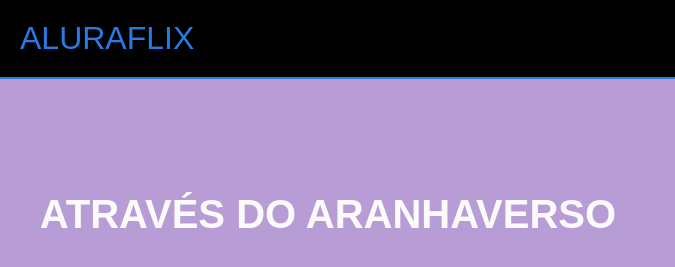
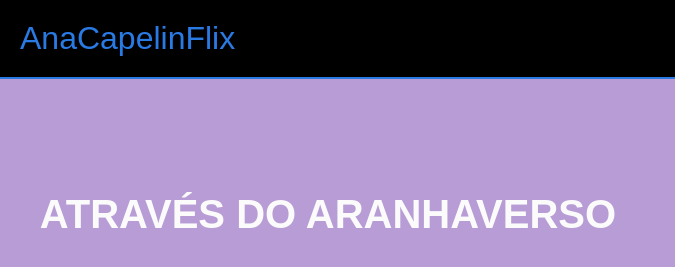
Before and after one commit to AnaCapelin/AnaCapelinFlixx, a plain HTML site: page index.html in a window 1280 px wide. Shown: the top 267 px of the page, 0-675 px from the left. Drawn offline with Linux system fonts and the light colour scheme.

Commit message:
atualização

```diff
--- a/index.html
+++ b/index.html
@@ -10,7 +10,7 @@
 
 
 <body>
-    <header>ALURAFLIX</header>
+    <header>AnaCapelinFlix</header>
 
     <section class="chamada">
         <div class="chamada-texto">
```
